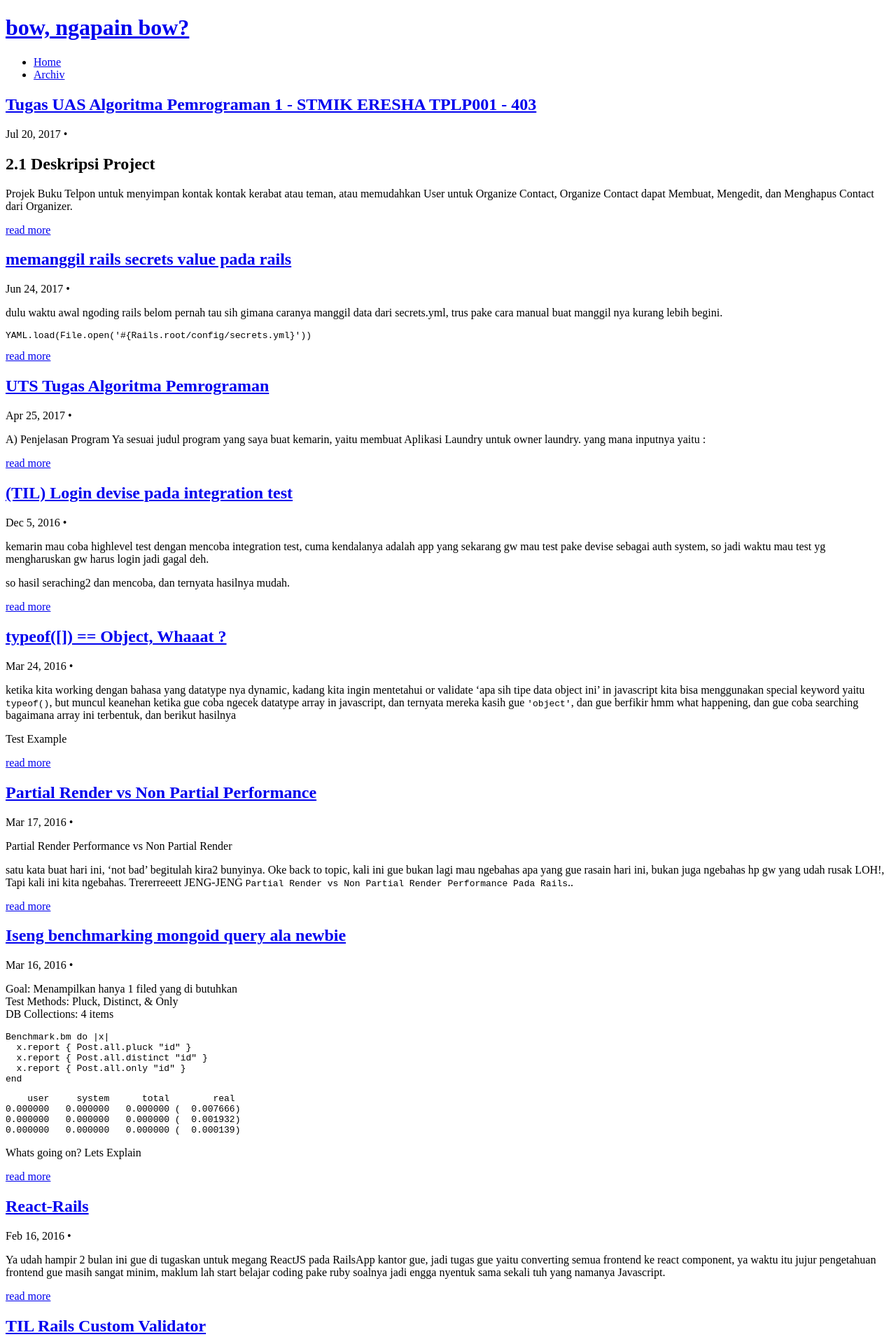
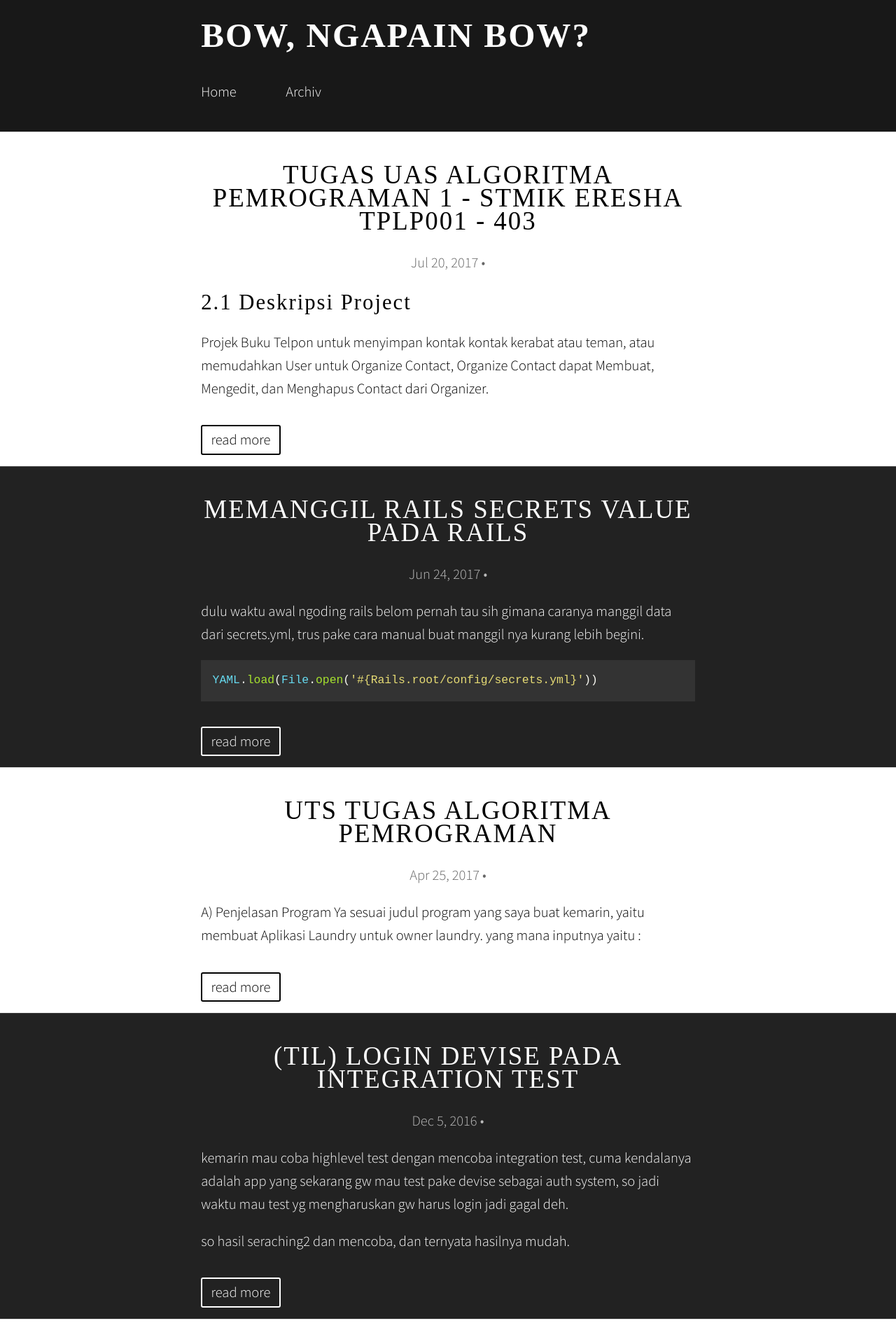
Before and after one commit to bowekr/bowekr.github.io, a Jekyll site: the page built from index.html, in a window 1280 px wide. Shown: the top 1920 px of the page at 70% size. Built offline with Jekyll 4.4.1, drawn with Linux system fonts in a browser that asks for light colours; some web fonts are replaced.

Commit message:
hardcore css

```diff
--- a/_layouts/blank.html
+++ b/_layouts/blank.html
@@ -7,8 +7,8 @@
     <meta name="description" content="{% if page.description %}{{ page.description }}{% else %}{{ site.description }}{% endif %}">
     <title>{% if page.title %} {{ page.title }} › {% endif %}{{ site.title }}</title>
     <link rel="canonical" href="{{ page.url | prepend: site.url }}">
-    <link rel="stylesheet" type="text/css" href="{{site.url}}/basic.css">
-    <link rel="stylesheet" type="text/css" href="{{site.url}}/highlight.css">
+    <link rel="stylesheet" type="text/css" href="https://bowekr.github.io/bowekr.github.io/basic.css">
+    <link rel="stylesheet" type="text/css" href="https://bowekr.github.io/bowekr.github.io/highlight.css">
     <link href='http://fonts.googleapis.com/css?family=Source+Sans+Pro:200,300,400,600,700,200italic,300italic,400italic,600italic,700italic' rel='stylesheet' type='text/css'>
     <link href='http://fonts.googleapis.com/css?family=Gentium+Basic:400,700,400italic,700italic' rel='stylesheet' type='text/css'>
     <link rel="alternate" type="application/rss+xml" title="{{ site.title }} &raquo; Feed" href="{{ "feed.xml" | prepend: site.baseurl }}">
```
